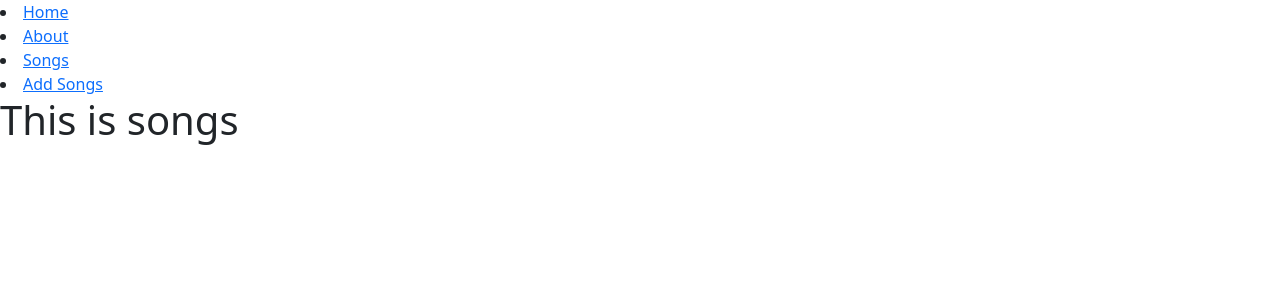
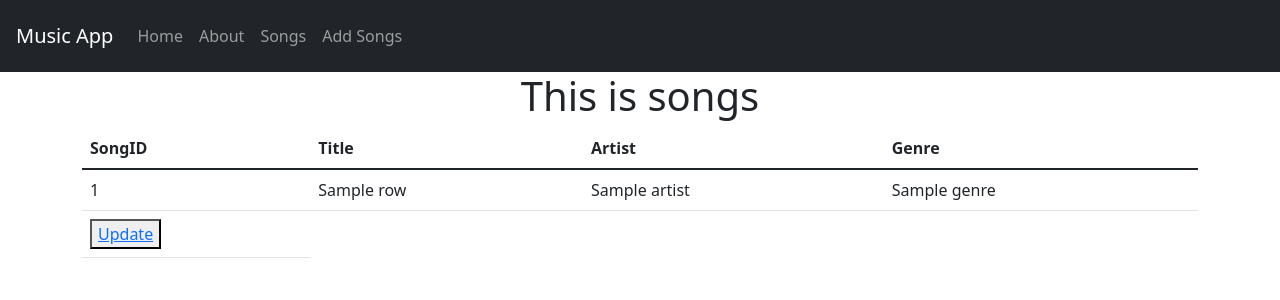
Before and after one commit to ianreve/music-app, a Flask app: template templates/songs.html in a window 1280 px wide. Shown: the top 300 px of the page. Run offline with Flask 2, Linux system fonts and the light colour scheme; the template is opened without the code that fills it: most values are stand-ins (such as "Sample title", 1, 10 or a date in 2020).

Commit message:
added update and add songs

```diff
--- a/app.py
+++ b/app.py
@@ -1,6 +1,14 @@
+import re
 from flask import Flask, flash, render_template, request, url_for, redirect, abort
+import sqlite3 as sql
 
 app = Flask(__name__)
+
+# MusicDB connection
+def musicDB():
+    conn = sql.connect('music.db')
+    conn.row_factory = sql.Row
+    return conn
 
 "home route"
 @app.route('/') # set up home route/link to the home page
@@ -12,17 +20,66 @@ def home():
 def about():
     return render_template('about.html', title = 'About')
 
-@app.route('/addsongs')
+@app.route('/addsongs', methods=['GET', 'POST'])
 def addsongs():
+    if request.method == 'POST':
+        title = request.form['Title']
+        artist = request.form['Artist']
+        genre = request.form['Genre']
+
+        conn = musicDB()
+        cursor = conn.cursor()
+        songID = cursor.lastrowid
+
+        cursor.execute('INSERT INTO songs (SongID, Title, Artist, Genre) VALUES (?,?,?,?)', (songID, title, artist, genre))
+        conn.commit()
+        conn.close()
+        return redirect(url_for('songs'))
+
     return render_template('addsongs.html', title = 'Addsongs')
 
 @app.route('/songs')
 def songs():
-    return render_template('songs.html', title = 'Songs')
+    conn = musicDB()
+    cursor = conn.cursor()
+    cursor.execute("SELECT * FROM songs")
+
+    getSongs = cursor.fetchall()
+    return render_template('songs.html', title = 'Songs', retrieveSongs = getSongs)
+
+def getSongID(recordID):
+    conn = musicDB()
+    cursor = conn.cursor()
+
+    aSong = cursor.execute("SELECT * FROM songs WHERE songID  = ?", (recordID,)).fetchone()
+    conn.close()
+    if aSong is None:
+        abort(404)
+    return aSong
+
+
+
+"use the route /<int:id>/update" # songID is a placeholder
+@app.route('/<int:songID>/update', methods =['GET', 'POST'])
+def update(songID): # passed in the primary key songID from the song Table
+    songRecord = getSongID(songID)
+    if request.method =='POST':
+        title = request.form['Title']
+        artist = request.form['Artist']
+        genre = request.form['Genre']
+
+        conn = musicDB()
+        cursor = conn.cursor()
+        cursor.execute('UPDATE songs SET title = ?, artist = ?, genre = ?  WHERE songID= ?', ( title, artist, genre, songID))
+        conn.commit()
+        conn.close()
+        return redirect(url_for('songs'))
+
+    return render_template('update.html',title= 'Update Songs' , aSongRecord = songRecord)
+
+
+
 
 
 if __name__ == '__main__':
    app.run(debug=True,host='0.0.0.0', port=8124)
-
-
-# mine
--- a/templates/base.html
+++ b/templates/base.html
@@ -21,14 +21,39 @@
   <body>
     <!-- nav menu starts here -->
     <header>
-      <nav>
+      <nav class="navbar navbar-expand-lg navbar-dark bg-dark p-3 ">
+        <a class="navbar-brand" href="#">Music App</a>
+        <button class="navbar-toggler" type="button" data-toggle="collapse" data-target="#navbarText" aria-controls="navbarText" aria-expanded="false" aria-label="Toggle navigation">
+          <span class="navbar-toggler-icon"></span>
+        </button>
+        <div class="collapse navbar-collapse" id="navbarText">
+          <ul class="navbar-nav mr-auto">
+            <li class="nav-item active">
+              <a class="nav-link" href="{{url_for('home')}}">Home</a>
+            </li>
+            <li class="nav-item">
+              <a class="nav-link" href="{{url_for('about')}}">About</a>
+            </li>
+            <li class="nav-item">
+              <a class="nav-link" href="{{url_for('songs')}}">Songs</a>
+            </li>
+            <li class="nav-item">
+              <a class="nav-link" href="{{url_for('addsongs')}}">Add Songs</a>
+            </li>
+          </ul>
+          <!-- <span class="navbar-text">
+            Navbar text with an inline element
+          </span> -->
+        </div>
+      </nav>
+      <!-- <nav>
         <li>
           <a href="{{url_for('home')}}">Home</a>
         </li>
         <li><a href="{{url_for('about')}}">About</a></li>
         <li><a href="{{url_for('songs')}}">Songs</a></li>
         <li><a href="{{url_for('addsongs')}}">Add Songs</a></li>
-      </nav>
+      </nav> -->
     </header>
 
     <!-- nav menu starts here -->
--- a/templates/songs.html
+++ b/templates/songs.html
@@ -1,8 +1,33 @@
 {% extends 'base.html'  %}
 
+{% block content %}
+<div class="container">
 
 
+<h1 class="text-lg-center">This is songs</h1>
+<table class="table ">
+   <thead >
+       <th>SongID</th>
+       <th>Title</th>
+       <th>Artist</th>
+       <th>Genre</th>
+   </thead>
+   <tbody>
+       {% for row in retrieveSongs %}
+       <tr>
+           <td>{{row["SongID"]}}</td>
+           <td>{{row["Title"]}}</td>
+           <td>{{row["Artist"]}}</td>
+           <td>{{row["Genre"]}}</td>
+       </tr>
+    <td>
+        <button type="button">
+            <a href="{{url_for('update', songID=row['songID'])}}">Update</a>
+        </button>
+    </td>
+{% endfor %}
+   </tbody>
+</table>
 
-{% block content %}
-<h1>This is songs</h1>
+</div>
 {% endblock content %}
```
Also changed, not shown: templates/addsongs.html (+16 -1 lines), templates/update.html (added, +20 -0 lines), music.db (added).
